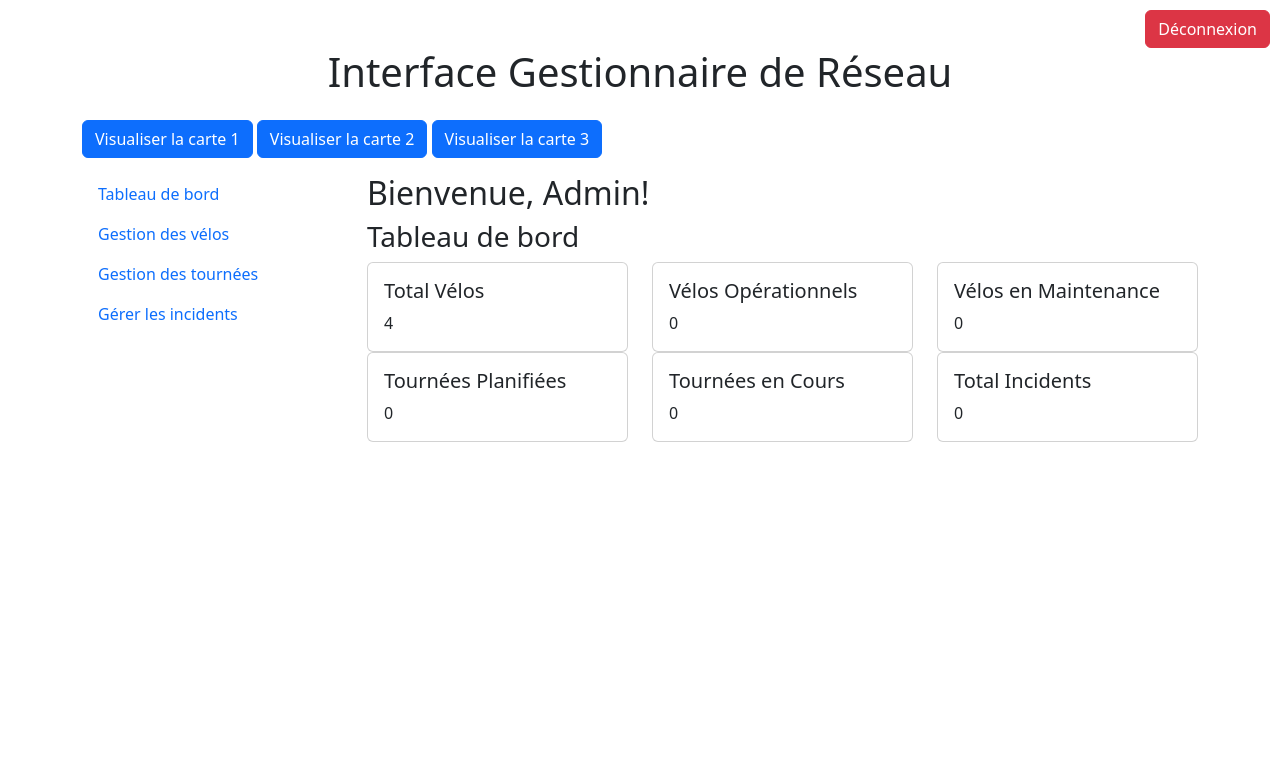
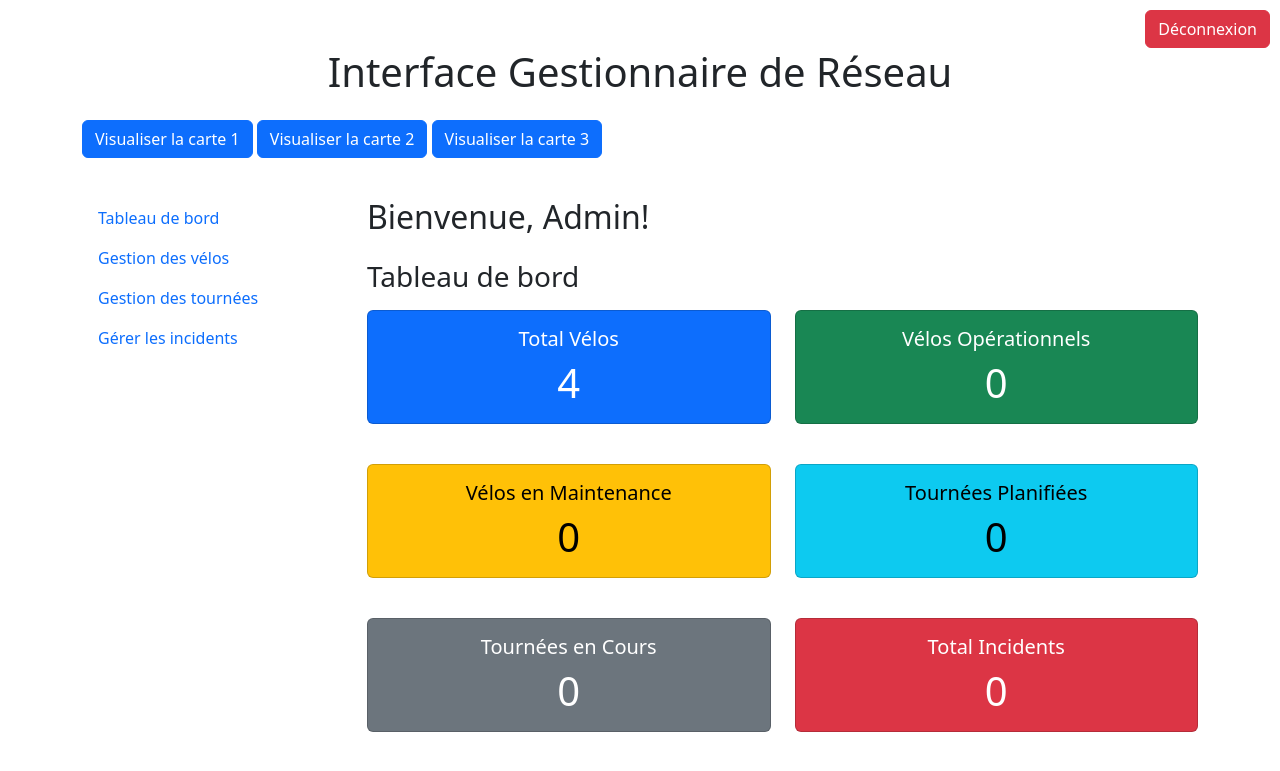
Before and after one commit to MaryliaSabatier/projet_poubelle_verte, a PHP site: page /projet_poubelle_verte/gestionnaire_reseau/gestionnaire_reseau.php in a window 1280 px wide. Shown: the top 771 px of the page. Run offline with PHP 8.4, Linux system fonts and the light colour scheme; a user stored in the database is signed in; data comes from the database, SQL or seed files in the repository; data that the repository does not hold is empty.

Commit message:
affichage ok

```diff
--- a/gestionnaire_reseau/gestionnaire_reseau.php
+++ b/gestionnaire_reseau/gestionnaire_reseau.php
@@ -45,6 +45,7 @@ $totalIncidents = $resultTotalIncidents->fetch_assoc()['total'];
 
 <!DOCTYPE html>
 <html>
+
 <head>
     <title>Interface Gestionnaire de Réseau</title>
     <link rel="stylesheet" href="https://cdn.jsdelivr.net/npm/bootstrap@5.3.0/dist/css/bootstrap.min.css">
@@ -56,6 +57,7 @@ $totalIncidents = $resultTotalIncidents->fetch_assoc()['total'];
         }
     </style>
 </head>
+
 <body>
     <div class="container mt-5">
         <h1 class="text-center mb-4">Interface Gestionnaire de Réseau</h1>
@@ -65,7 +67,7 @@ $totalIncidents = $resultTotalIncidents->fetch_assoc()['total'];
         <a href="../map/index2.html" class="btn btn-primary mb-3">Visualiser la carte 3</a>
 
 
-        <div class="row">
+        <div class="row mt-4">
             <div class="col-md-3">
                 <ul class="nav flex-column">
                     <li class="nav-item">
@@ -86,53 +88,64 @@ $totalIncidents = $resultTotalIncidents->fetch_assoc()['total'];
             <div class="col-md-9">
                 <h2>Bienvenue, <?php echo $_SESSION['prenom']; ?>!</h2>
 
-                <h3>Tableau de bord</h3>
-                <div class="row">
-                    <div class="col-md-4">
-                        <div class="card">
-                            <div class="card-body">
+                <h3 class="mt-4 mb-3">Tableau de bord</h3>
+                <div class="row g-4">
+                    <!-- Carte : Total Vélos -->
+                    <div class="col-md-6">
+                        <div class="card text-bg-primary mb-3">
+                            <div class="card-body text-center">
                                 <h5 class="card-title">Total Vélos</h5>
-                                <p class="card-text"><?php echo $totalVelos; ?></p>
+                                <p class="card-text display-6"><?php echo $totalVelos; ?></p>
                             </div>
                         </div>
                     </div>
-                    <div class="col-md-4">
-                        <div class="card">
-                            <div class="card-body">
+
+                    <!-- Carte : Vélos Opérationnels -->
+                    <div class="col-md-6">
+                        <div class="card text-bg-success mb-3">
+                            <div class="card-body text-center">
                                 <h5 class="card-title">Vélos Opérationnels</h5>
-                                <p class="card-text"><?php echo $velosOperationnels; ?></p>
+                                <p class="card-text display-6"><?php echo $velosOperationnels; ?></p>
                             </div>
                         </div>
                     </div>
-                    <div class="col-md-4">
-                        <div class="card">
-                            <div class="card-body">
+
+                    <!-- Carte : Vélos en Maintenance -->
+                    <div class="col-md-6">
+                        <div class="card text-bg-warning mb-3">
+                            <div class="card-body text-center">
                                 <h5 class="card-title">Vélos en Maintenance</h5>
-                                <p class="card-text"><?php echo $velosMaintenance; ?></p>
+                                <p class="card-text display-6"><?php echo $velosMaintenance; ?></p>
                             </div>
                         </div>
                     </div>
-                    <div class="col-md-4">
-                        <div class="card">
-                            <div class="card-body">
+
+                    <!-- Carte : Tournées Planifiées -->
+                    <div class="col-md-6">
+                        <div class="card text-bg-info mb-3">
+                            <div class="card-body text-center">
                                 <h5 class="card-title">Tournées Planifiées</h5>
-                                <p class="card-text"><?php echo $tourneesPlanifiees; ?></p>
+                                <p class="card-text display-6"><?php echo $tourneesPlanifiees; ?></p>
                             </div>
                         </div>
                     </div>
-                    <div class="col-md-4">
-                        <div class="card">
-                            <div class="card-body">
+
+                    <!-- Carte : Tournées en Cours -->
+                    <div class="col-md-6">
+                        <div class="card text-bg-secondary mb-3">
+                            <div class="card-body text-center">
                                 <h5 class="card-title">Tournées en Cours</h5>
-                                <p class="card-text"><?php echo $tourneesEnCours; ?></p>
+                                <p class="card-text display-6"><?php echo $tourneesEnCours; ?></p>
                             </div>
                         </div>
                     </div>
-                    <div class="col-md-4">
-                        <div class="card">
-                            <div class="card-body">
+
+                    <!-- Carte : Total Incidents -->
+                    <div class="col-md-6">
+                        <div class="card text-bg-danger mb-3">
+                            <div class="card-body text-center">
                                 <h5 class="card-title">Total Incidents</h5>
-                                <p class="card-text"><?php echo $totalIncidents; ?></p>
+                                <p class="card-text display-6"><?php echo $totalIncidents; ?></p>
                             </div>
                         </div>
                     </div>
@@ -140,7 +153,7 @@ $totalIncidents = $resultTotalIncidents->fetch_assoc()['total'];
             </div>
         </div>
     </div>
-
     <script src="https://cdn.jsdelivr.net/npm/bootstrap@5.3.0/dist/js/bootstrap.bundle.min.js"></script>
 </body>
+
 </html>
--- a/rh/rh.php
+++ b/rh/rh.php
@@ -54,6 +54,7 @@ $conn->close();
                 </ul>
             </div>
             <div class="col-md-9">
+            <h2>Bienvenue, <?php echo $_SESSION['prenom']; ?>!</h2>
                 <h3>Tableau de bord</h3>
                 <div class="row">
                     <!-- Total Utilisateurs -->
```
